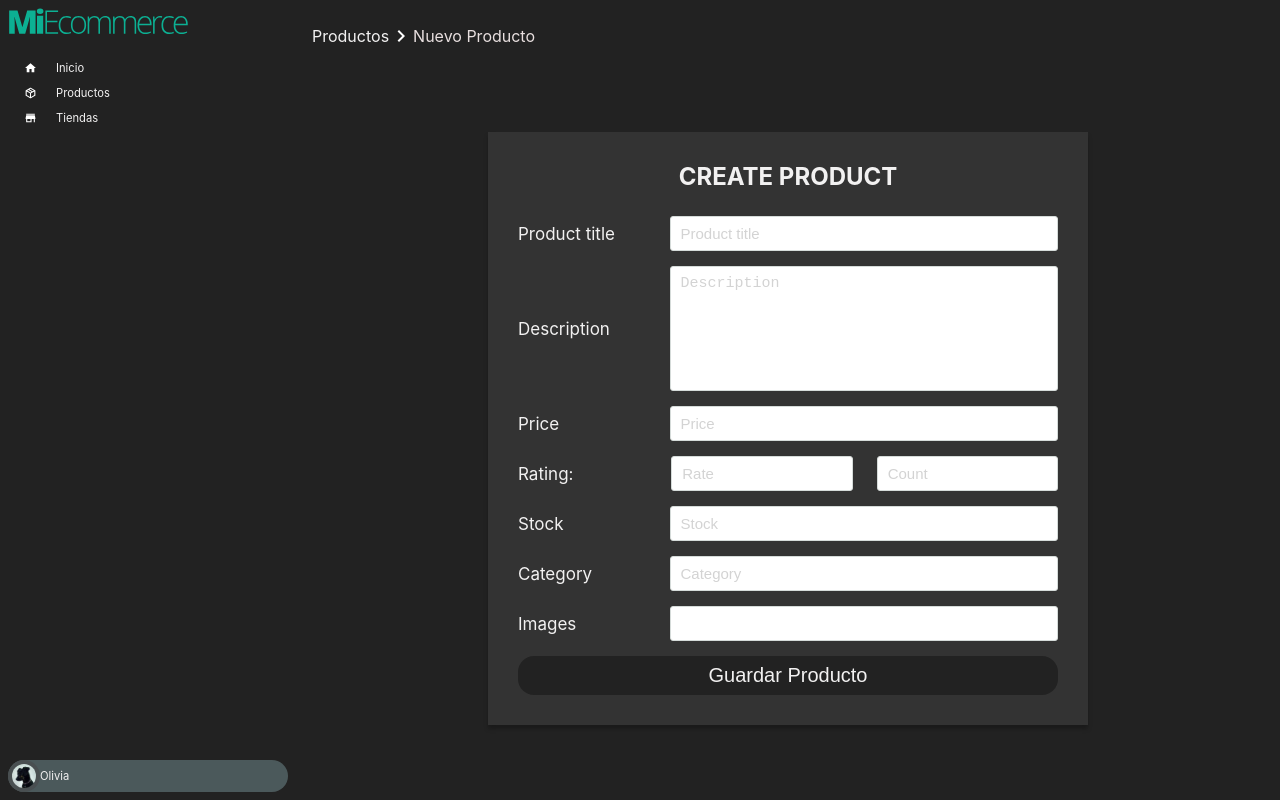
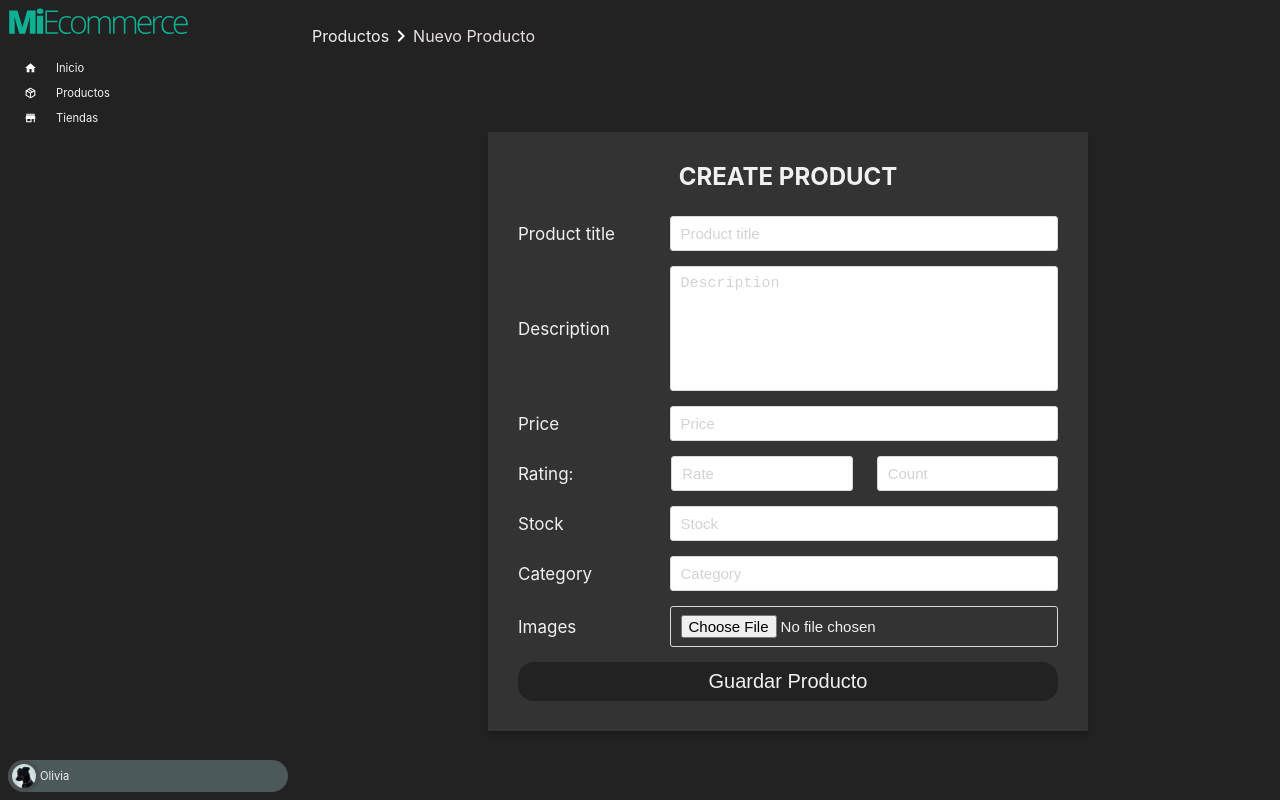
Before and after one commit to facundovacanicencosud/MiEcommerce-Grupo2-Sprint4, a React (Create React App) app: page /products/new in a window 1280 px wide. Built offline with nearby package versions, Linux system fonts and the light colour scheme.

Commit message:
upload img

```diff
--- a/src/pages/Products/ProductView/NewProductView.jsx
+++ b/src/pages/Products/ProductView/NewProductView.jsx
@@ -1,4 +1,4 @@
-import React, { useState } from "react";
+import React, { useState, useEffect } from "react";
 import { useNavigate } from "react-router-dom";
 import useForm from "../../../hooks/useForm";
 import { createProduct } from "../../../utils/apiConfig";
@@ -6,7 +6,8 @@ import style from "../ProductView/newProductView.module.css";
 
 const NewProductView = () => {
   const navigate = useNavigate();
-  const [image, setImage] = useState([]);
+  const [images, setImages] = useState([]);
+  const [imageURLs, setImageURLs] = useState([]);
   const [warning, setWarning] = useState(null);
 
   const initialValues = {
@@ -23,6 +24,17 @@ const NewProductView = () => {
   };
 
   const { data, handleChange } = useForm(initialValues);
+
+  useEffect(() => {
+    if (images.length < 1) return;
+    const newImageUrls = [];
+    images.forEach((image) => newImageUrls.push(URL.createObjectURL(image)));
+    setImageURLs(newImageUrls);
+  }, [images]);
+
+  const handleImageUpload = (e) => {
+    setImages([...e.target.files]);
+  };
 
   const handleSubmit = async (e) => {
     console.log(data);
@@ -121,13 +133,20 @@ const NewProductView = () => {
               <label htmlFor="images">Images</label>
               <input
                 className={style.input}
-                type="text"
+                type="file"
                 name="images"
+                multi
                 accept="image/*"
-                value={image}
-                onChange={(e) => setImage(e.target.value)}
+                onChange={handleImageUpload}
               />
             </div>
+            <div>
+              {" "}
+              {imageURLs.map((x) => (
+                <span> {imageURLs}</span>
+              ))}
+            </div>
+
             <div>
               <button type="submit" className={style.btnCreateProduct}>
                 <span>Guardar Producto</span>
```
